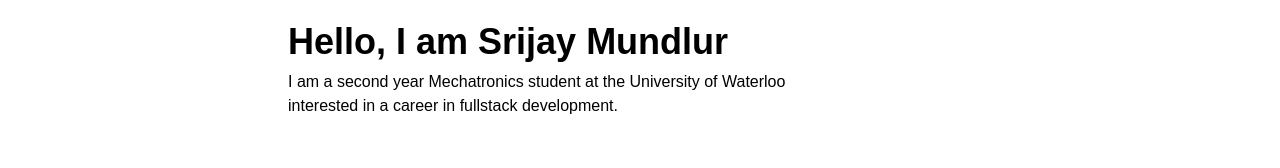
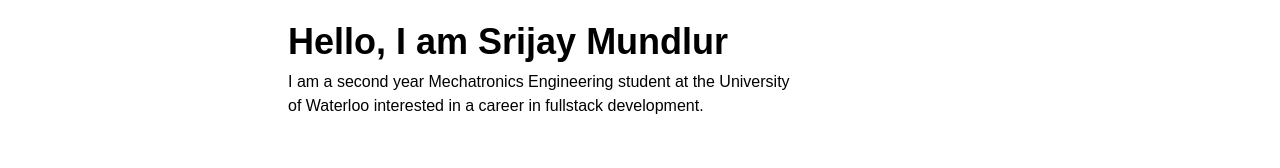
Before and after one commit to SrijayM/personalsite, a React (Create React App) app: page / in a window 1280 px wide. Shown: the part 186-354 px from the top of the page. Built offline with nearby package versions, Linux system fonts and the light colour scheme.

Commit message:
hosting page

```diff
--- a/package.json
+++ b/package.json
@@ -1,6 +1,7 @@
 {
   "name": "website",
   "version": "0.1.0",
+  "homepage": "https://SrijayM.github.io/personalwebsite",
   "private": true,
   "dependencies": {
     "@testing-library/jest-dom": "^5.16.5",
@@ -15,6 +16,8 @@
     "web-vitals": "^2.1.4"
   },
   "scripts": {
+    "predeploy": "npm run build",
+    "deploy": "gh-pages -d build",
     "start": "react-scripts start",
     "build": "react-scripts build",
     "test": "react-scripts test",
@@ -37,5 +40,8 @@
       "last 1 firefox version",
       "last 1 safari version"
     ]
+  },
+  "devDependencies": {
+    "gh-pages": "^5.0.0"
   }
 }
--- a/src/components/Landing/LandingIntro.js
+++ b/src/components/Landing/LandingIntro.js
@@ -6,7 +6,7 @@
         <div className='flex justify-center items-center'>
             <div className='max-w-lg '>
                 <h1 className='text-4xl font-bold mb-2'>Hello, I am Srijay Mundlur</h1>
-                <p>I am a second year Mechatronics student at the University of Waterloo interested in a career in fullstack development.</p>
+                <p>I am a second year Mechatronics Engineering student at the University of Waterloo interested in a career in fullstack development.</p>
             </div>
         </div>
 
```
Also changed, not shown: 1 other file (tests, documents, lock files or other folders).
